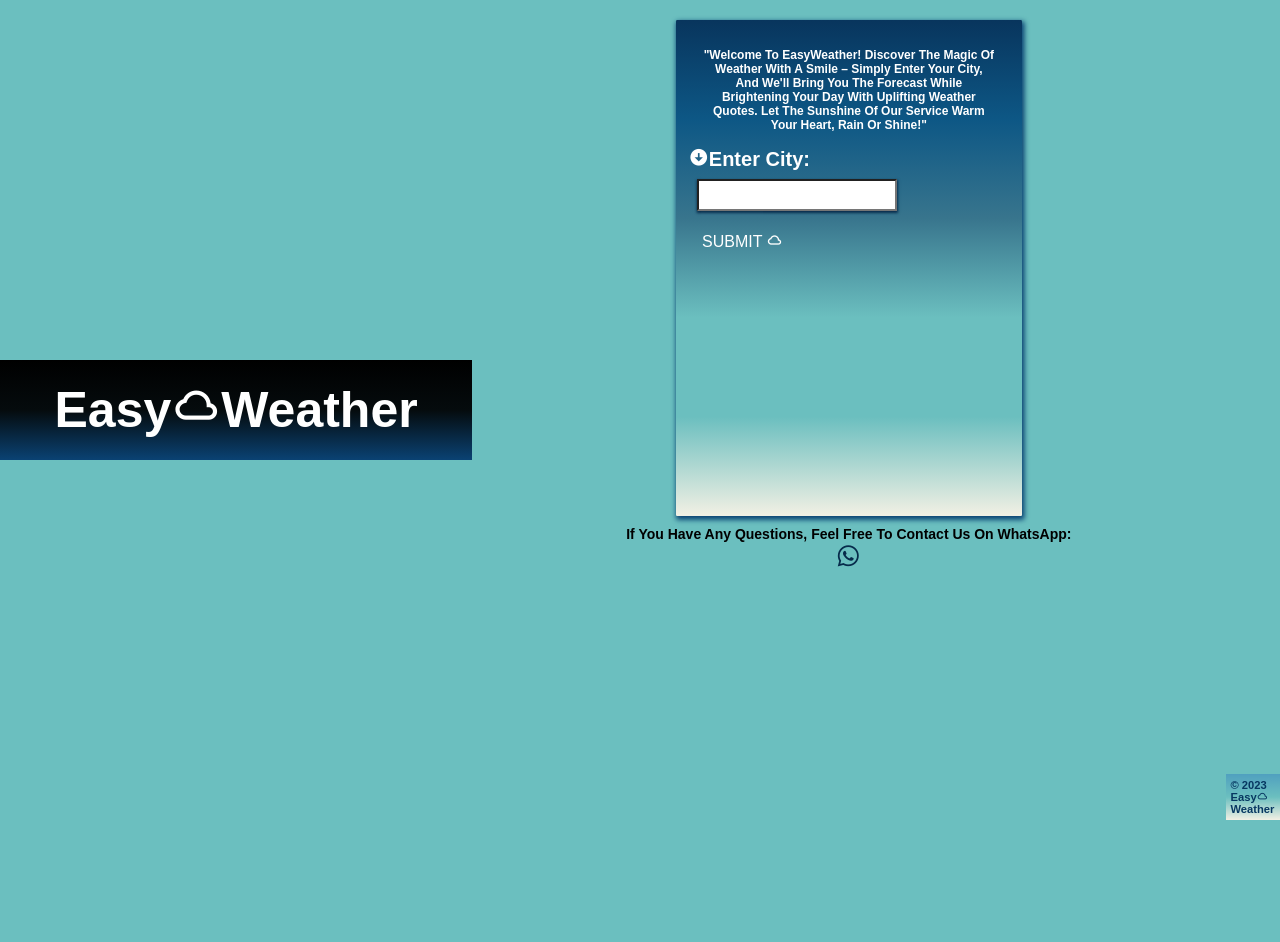
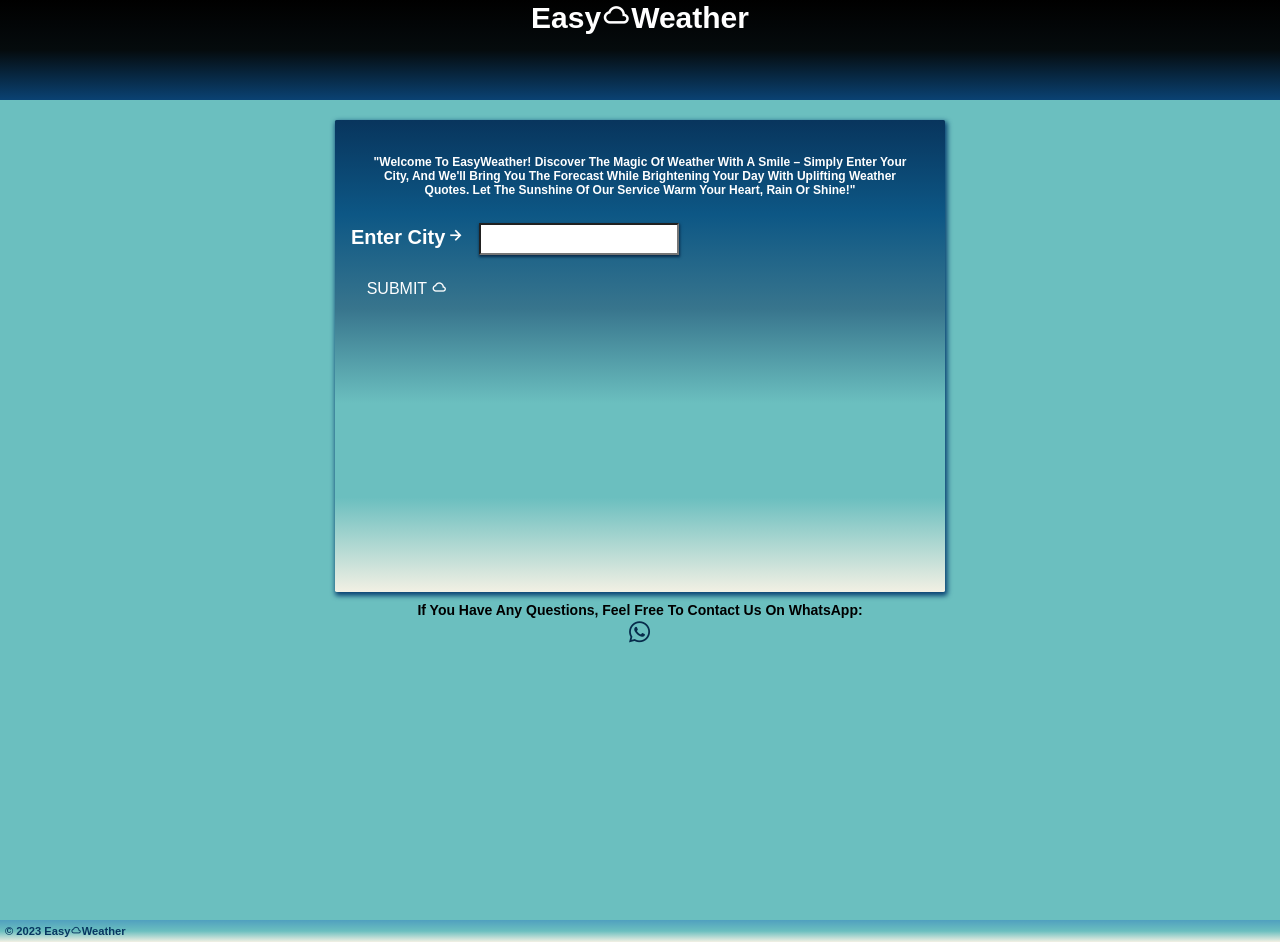
Before and after one commit to SandorGyorfi/EasyWeather, a Flask app: template templates/index.html in a window 1280 px wide. Before the commit the page ends 820 px from the top, so only its background shows below. Run offline with Flask 3, Linux system fonts and the light colour scheme; the template is opened without the code that fills it, so the values that code supplies are empty.

Commit message:
Css tidy up
Deleted the unnecessarry codes from css

```diff
--- a/static/style.css
+++ b/static/style.css
@@ -15,10 +15,6 @@
   background-size: 300px;
   background-blend-mode: overlay;
   min-height: 100vh;
-    height: 100%;
-    display: flex;
-    justify-content: center;
-    align-items: center;
 }
 
 nav {
@@ -67,6 +63,7 @@
 }
 
 button {
+  text-align: center;
   font-size: 16px;
   text-transform: uppercase;
   background-color: inherit;
@@ -124,8 +121,6 @@
 }
 
 .contact {
-    float: left;
-    top: 100%;
   font-size: 14px;
 }
 
@@ -169,19 +164,12 @@
   justify-content: center;
   background-color: #6bbfbf;
   flex-wrap: wrap;
-    margin: 10px;
+  margin: 10px auto; /* Center horizontally */
   min-height: 100vh;
 }
 
 .card {
-    background: linear-gradient(
-      #08355d,
-      #0d5785,
-      #38758d,
-      #6bbfbf,
-      #6bbfbf,
-      #f2f0e4
-    );
+  background: linear-gradient(#08355d, #0d5785, #38758d, #6bbfbf, #6bbfbf, #f2f0e4);
   box-shadow: 1.25px 2.5px 5px 1.25px #0a4273;
   color: #fff;
   padding: 10px;
@@ -190,12 +178,6 @@
   font-weight: lighter;
   text-align: center;
   border-radius: 0.3%;
-  }
-
-  .footer {
-    text-align: left;
-    position: sticky;
-    top: 100%;
 }
 
 #quote {
@@ -228,22 +210,6 @@
     width: 100%;
   }
 }
-  /*-------------------------------------------------------------Media queries 1100px--*/
-
-  @media only screen and (min-width: 1100px) {
-    .container {
-      width: auto;
-    }
-  }
-
-  .logo {
-    font-size: 50px;
-    margin: 10px 0 0.5rem;
-    text-align: center;
-    line-height: 100px;
-  }
-
-  /*-------------------------------------------------------------Media queries 952px--*/
 
 @media (max-width: 952px) {
   .logo {
@@ -251,8 +217,6 @@
   }
 }
 
-  /*-------------------------------------------------------------Media queries 858px--*/
-
 @media (max-width: 858px) {
   .logo {
     text-align: center;
--- a/templates/index.html
+++ b/templates/index.html
@@ -17,7 +17,7 @@
       <div class="card">
         <form class="cN" method="POST">
             <p class="welcome">"Welcome to EasyWeather! Discover the magic of weather with a smile – simply enter your city, and we'll bring you the forecast while brightening your day with uplifting weather quotes. Let the sunshine of our service warm your heart, rain or shine!"</p>
-            <label for="cityName"><i class='bx bxs-down-arrow-circle'></i>Enter city:</label>
+            <label for="cityName"></i>Enter city<i class='bx bx-right-arrow-alt'></i></label>
             <input type="text" id="cityName" name="cityName" required/>
 
             {% if error %}
```
Lines whose indentation alone changed are shown as unchanged.
